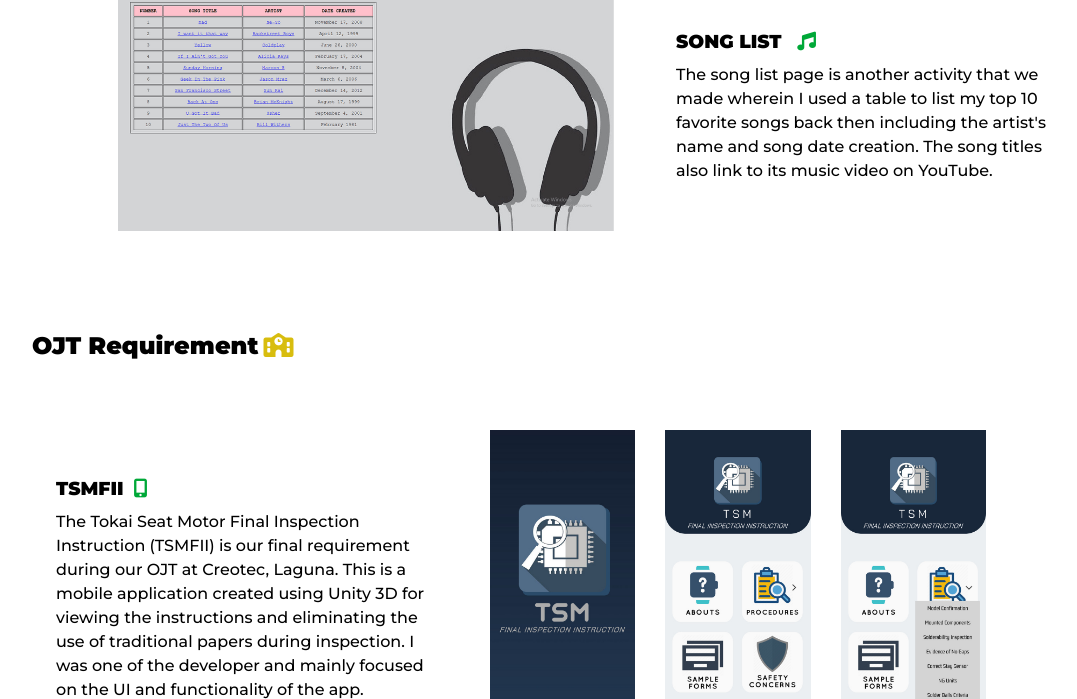
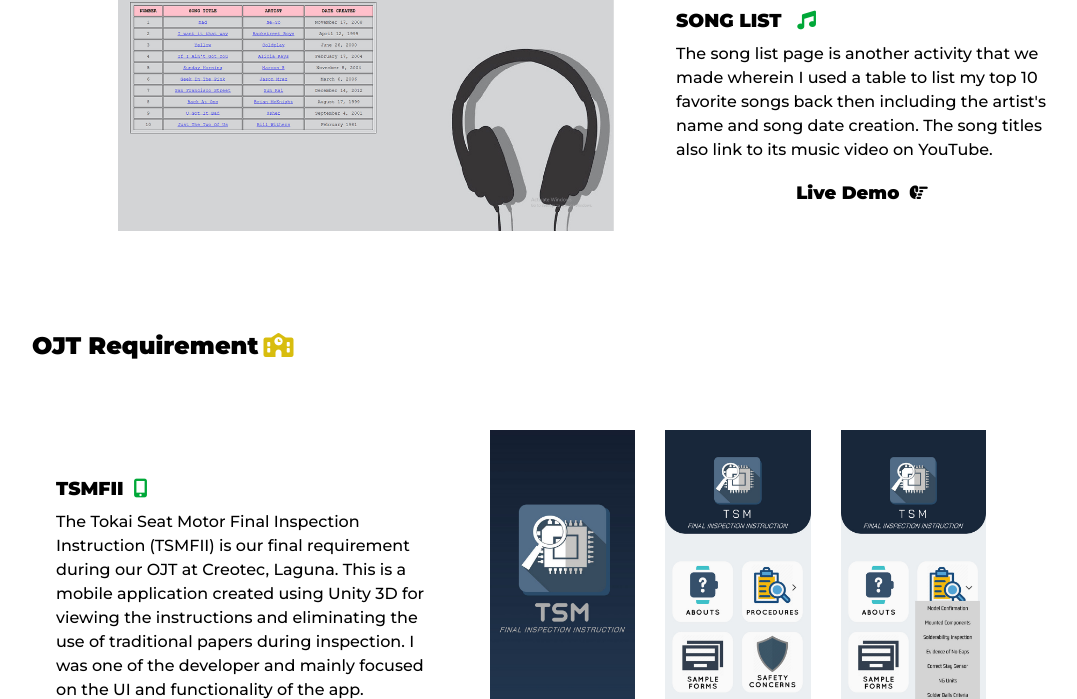
Before and after one commit to testport01/test01, a plain HTML site: page index.html in a window 1280 px wide. Shown: the part 3458-4157 px from the top of the page, without its empty margins (88-1165 px from the left). Drawn offline with nearby package versions, Linux system fonts and the light colour scheme.

Commit message:
Update index.html

```diff
--- a/index.html
+++ b/index.html
@@ -192,7 +192,7 @@
                         artist's name and song date creation. The song titles also link
                         to its music video on YouTube.
                     </p>
-                    <!-- <h5><a href="Song_List/song_list.html" target="_blank">Live Demo <i class="fa-solid fa-hand-point-right"></i> </a></h5> -->
+                    <h5><a href="Song_List/song_list.html" target="_blank">Live Demo <i class="fa-solid fa-hand-point-right"></i> </a></h5>
                 </div>
             </div>
             <div class="section3-row8">
```
